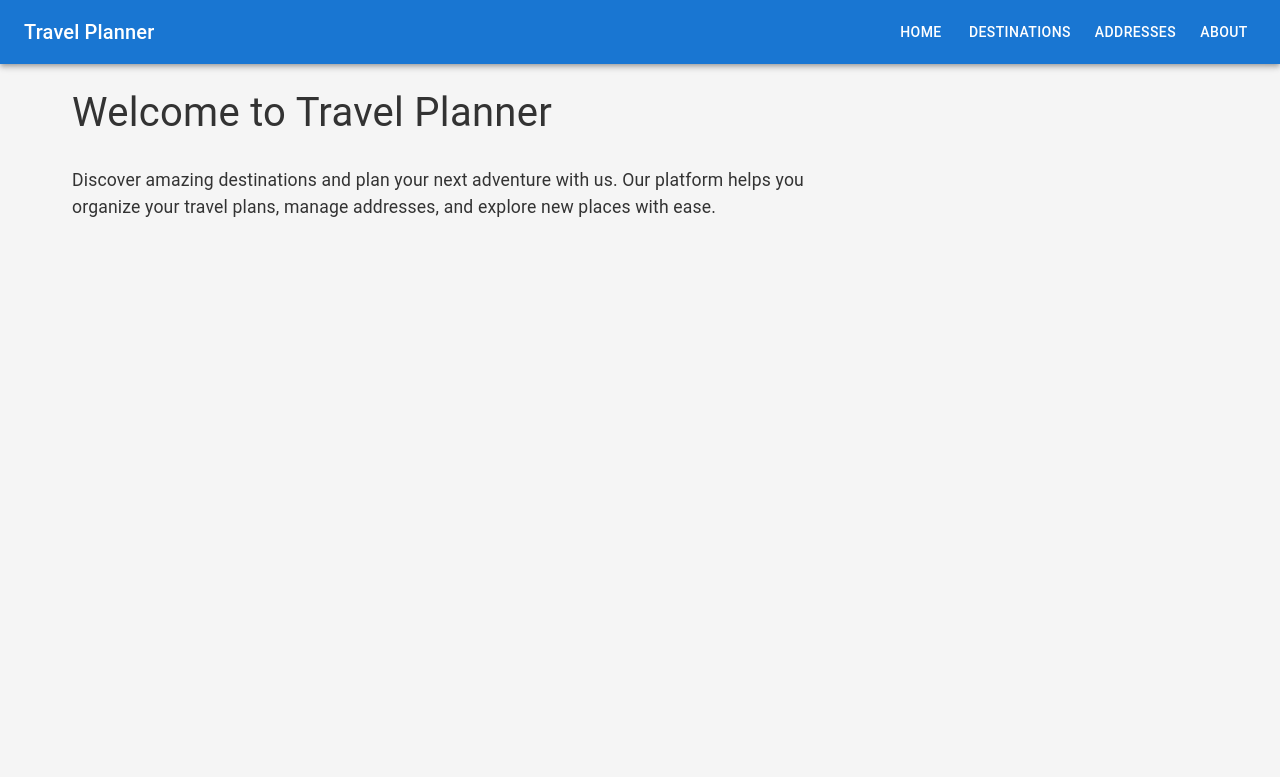
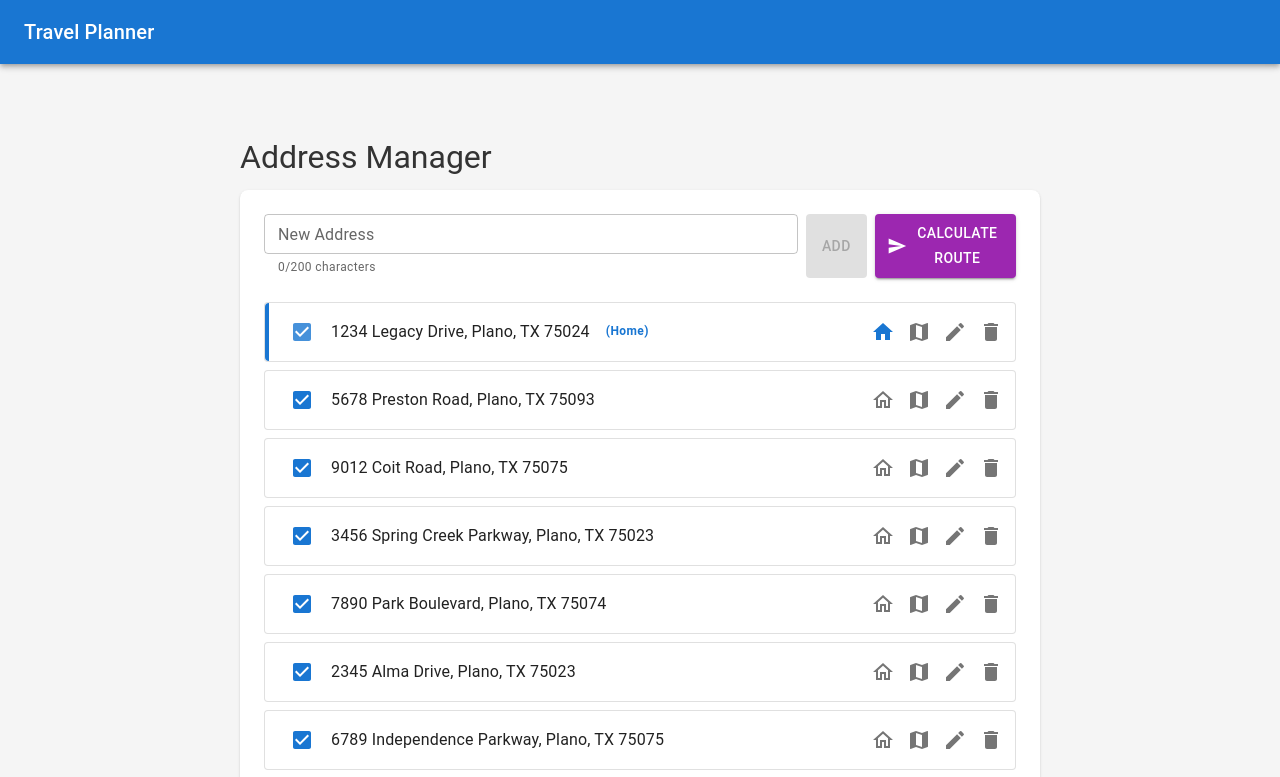
Before and after one commit to paulwoods/travel, a React (Vite) app in the folder frontend/: page / in a window 1280 px wide. Shown: the top 777 px of the page. Built offline with nearby package versions, Linux system fonts and the light colour scheme.

Commit message:
refactor: remove unused components and dependencies for cleaner codebase

```diff
--- a/frontend/src/App.tsx
+++ b/frontend/src/App.tsx
@@ -1,24 +1,6 @@
-import { BrowserRouter as Router, Routes, Route, Link } from 'react-router-dom';
-import { AppBar, Toolbar, Typography, Container, Button, Box, useTheme, useMediaQuery } from '@mui/material';
-import { Home } from './components/Home';
-import { Destinations } from './components/Destinations';
-import { About } from './components/About';
-import { AddressManager } from './components/AddressManager';
-
-const NavButton = ({ to, children }: { to: string; children: React.ReactNode }) => (
-  <Button
-    component={Link}
-    to={to}
-    sx={{
-      color: 'white',
-      '&:hover': {
-        backgroundColor: 'rgba(255, 255, 255, 0.1)',
-      },
-    }}
-  >
-    {children}
-  </Button>
-);
+import {BrowserRouter as Router, Route, Routes} from 'react-router-dom';
+import {AppBar, Box, Container, Toolbar, Typography, useMediaQuery, useTheme} from '@mui/material';
+import {AddressManager} from './components/AddressManager';
 
 function App() {
     const theme = useTheme();
@@ -26,7 +8,7 @@ function App() {
 
     return (
         <Router>
-      <Box sx={{ display: 'flex', flexDirection: 'column', minHeight: '100vh' }}>
+            <Box sx={{display: 'flex', flexDirection: 'column', minHeight: '100vh'}}>
                 <AppBar position="static">
                     <Toolbar>
                         <Typography
@@ -42,17 +24,6 @@ function App() {
                         >
                             Travel Planner
                         </Typography>
-            <Box sx={{
-              display: 'flex',
-              gap: 1,
-              flexDirection: isMobile ? 'column' : 'row',
-              alignItems: isMobile ? 'stretch' : 'center'
-            }}>
-              <NavButton to="/">Home</NavButton>
-              <NavButton to="/destinations">Destinations</NavButton>
-              <NavButton to="/addresses">Addresses</NavButton>
-              <NavButton to="/about">About</NavButton>
-            </Box>
                     </Toolbar>
                 </AppBar>
 
@@ -61,15 +32,12 @@ function App() {
                     sx={{
                         flexGrow: 1,
                         py: 3,
-            px: { xs: 2, sm: 3, md: 4 },
-            maxWidth: { xs: '100%', sm: '600px', md: '900px', lg: '1200px' }
+                        px: {xs: 2, sm: 3, md: 4},
+                        maxWidth: {xs: '100%', sm: '600px', md: '900px', lg: '1200px'}
                     }}
                 >
                     <Routes>
-            <Route path="/" element={<Home />} />
-            <Route path="/destinations" element={<Destinations />} />
-            <Route path="/addresses" element={<AddressManager />} />
-            <Route path="/about" element={<About />} />
+                        <Route path="/" element={<AddressManager/>}/>
                     </Routes>
                 </Container>
             </Box>
--- a/frontend/src/components/About.tsx
+++ /dev/null
@@ -1,56 +0,0 @@
-import { Typography, Box, Paper } from '@mui/material';
-
-export const About = () => (
-  <Box sx={{ display: 'flex', flexDirection: 'column', gap: 3 }}>
-    <Typography
-      variant="h4"
-      gutterBottom
-      sx={{
-        fontSize: { xs: '1.75rem', sm: '2rem', md: '2.5rem' },
-        textAlign: { xs: 'center', sm: 'left' }
-      }}
-    >
-      About Us
-    </Typography>
-
-    <Paper
-      elevation={2}
-      sx={{
-        p: { xs: 2, sm: 3, md: 4 },
-        borderRadius: 2
-      }}
-    >
-      <Typography
-        variant="body1"
-        paragraph
-        sx={{
-          fontSize: { xs: '1rem', sm: '1.1rem' },
-          lineHeight: 1.6
-        }}
-      >
-        Welcome to Travel Planner, your ultimate companion for organizing and planning your travel adventures. We're passionate about making travel planning easier and more enjoyable for everyone.
-      </Typography>
-
-      <Typography
-        variant="body1"
-        paragraph
-        sx={{
-          fontSize: { xs: '1rem', sm: '1.1rem' },
-          lineHeight: 1.6
-        }}
-      >
-        Our mission is to help you discover the world's most beautiful places while providing tools to manage your travel plans efficiently. Whether you're planning a weekend getaway or a month-long expedition, we've got you covered.
-      </Typography>
-
-      <Typography
-        variant="body1"
-        sx={{
-          fontSize: { xs: '1rem', sm: '1.1rem' },
-          lineHeight: 1.6
-        }}
-      >
-        With features like address management, destination exploration, and travel planning tools, we aim to make your travel experience seamless and memorable.
-      </Typography>
-    </Paper>
-  </Box>
-);
--- a/frontend/src/components/Destinations.tsx
+++ /dev/null
@@ -1,82 +0,0 @@
-import { Typography, Box, Grid, Card, CardContent, CardMedia } from '@mui/material';
-
-const destinations = [
-  {
-    id: 1,
-    name: 'Paris, France',
-    image: 'https://source.unsplash.com/random/800x600/?paris',
-    description: 'The City of Light awaits with its iconic landmarks and rich culture.'
-  },
-  {
-    id: 2,
-    name: 'Tokyo, Japan',
-    image: 'https://source.unsplash.com/random/800x600/?tokyo',
-    description: 'Experience the perfect blend of tradition and innovation.'
-  },
-  {
-    id: 3,
-    name: 'New York, USA',
-    image: 'https://source.unsplash.com/random/800x600/?newyork',
-    description: 'The city that never sleeps offers endless possibilities.'
-  }
-];
-
-export const Destinations = () => (
-  <Box sx={{ display: 'flex', flexDirection: 'column', gap: 3 }}>
-    <Typography
-      variant="h4"
-      gutterBottom
-      sx={{
-        fontSize: { xs: '1.75rem', sm: '2rem', md: '2.5rem' },
-        textAlign: { xs: 'center', sm: 'left' }
-      }}
-    >
-      Popular Destinations
-    </Typography>
-
-    <Grid container spacing={3}>
-      {destinations.map((destination) => (
-        <Grid key={destination.id}>
-          <Card
-            sx={{
-              height: '100%',
-              display: 'flex',
-              flexDirection: 'column',
-              transition: 'transform 0.2s',
-              '&:hover': {
-                transform: 'scale(1.02)'
-              }
-            }}
-          >
-            <CardMedia
-              component="img"
-              height="200"
-              image={destination.image}
-              alt={destination.name}
-            />
-            <CardContent>
-              <Typography
-                gutterBottom
-                variant="h6"
-                sx={{
-                  fontSize: { xs: '1.1rem', sm: '1.25rem' }
-                }}
-              >
-                {destination.name}
-              </Typography>
-              <Typography
-                variant="body2"
-                color="text.secondary"
-                sx={{
-                  fontSize: { xs: '0.875rem', sm: '1rem' }
-                }}
-              >
-                {destination.description}
-              </Typography>
-            </CardContent>
-          </Card>
-        </Grid>
-      ))}
-    </Grid>
-  </Box>
-);
--- a/frontend/src/components/Home.tsx
+++ /dev/null
@@ -1,29 +0,0 @@
-import { Typography,  Box } from '@mui/material';
-
-export const Home = () => (
-  <Box sx={{
-    display: 'flex',
-    flexDirection: 'column',
-    gap: 2,
-    textAlign: { xs: 'center', sm: 'left' }
-  }}>
-    <Typography
-      variant="h4"
-      gutterBottom
-      sx={{
-        fontSize: { xs: '1.75rem', sm: '2rem', md: '2.5rem' }
-      }}
-    >
-      Welcome to Travel Planner
-    </Typography>
-    <Typography
-      variant="body1"
-      sx={{
-        fontSize: { xs: '1rem', sm: '1.1rem' },
-        maxWidth: '800px'
-      }}
-    >
-      Discover amazing destinations and plan your next adventure with us. Our platform helps you organize your travel plans, manage addresses, and explore new places with ease.
-    </Typography>
-  </Box>
-);
```
Also changed, not shown: 1 other file (tests, documents, lock files or other folders). Lines whose indentation alone changed are shown as unchanged.
